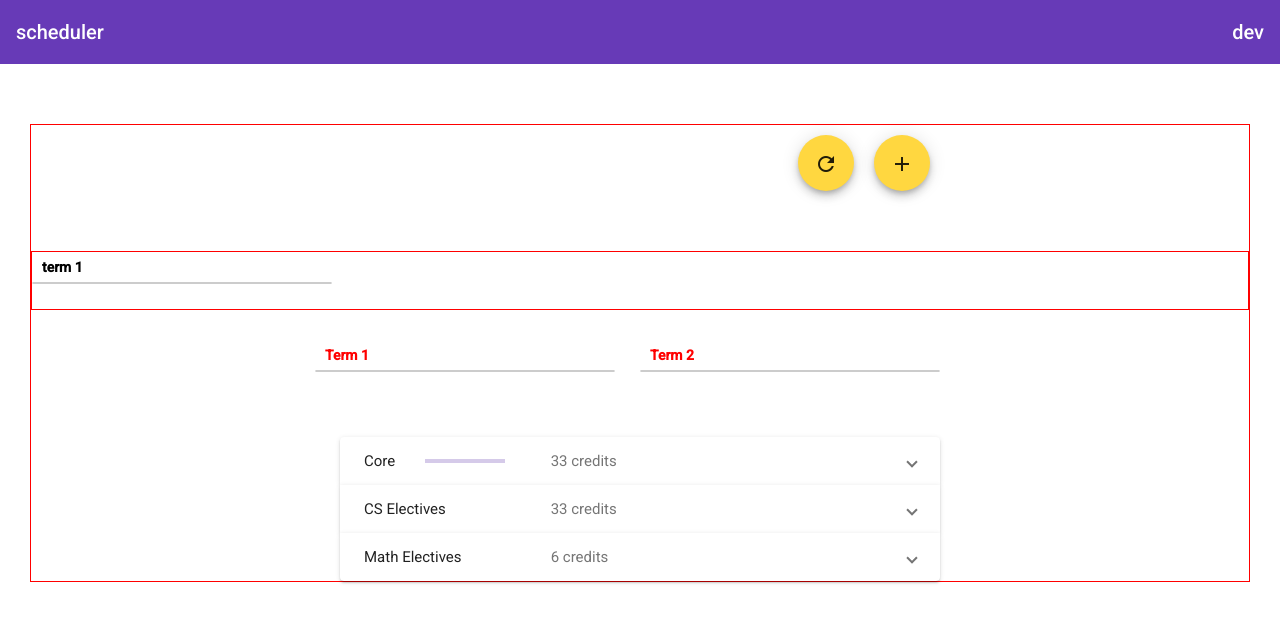
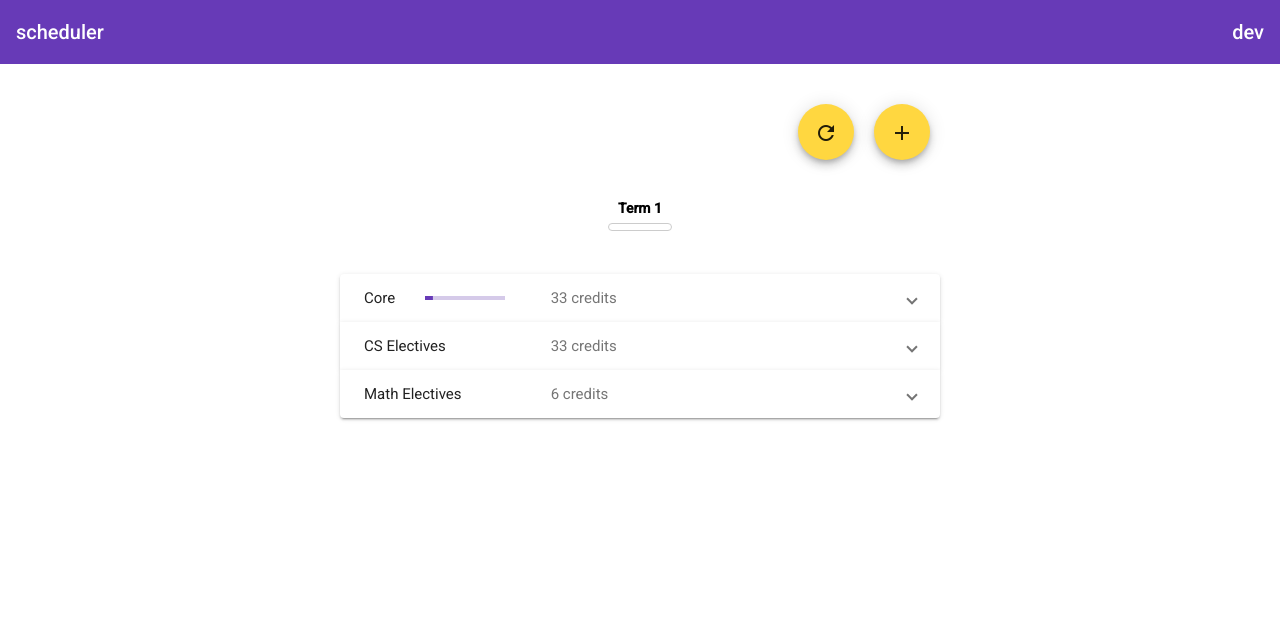
Before and after one commit to chapeI/soe, an Angular app: page / in a window 1280 px wide. Shown: the top 622 px of the page. Built offline with nearby package versions, Linux system fonts and the light colour scheme.

Commit message:
+addTerms()

```diff
--- a/src/app/scheduler/scheduler.component.css
+++ b/src/app/scheduler/scheduler.component.css
@@ -1,12 +1,13 @@
 .dragdrop-container {
-    width: 300px;
-    margin: 0 25px 25px 0;
-    display: inline-block;
-    vertical-align: top;
+  max-width: 100px;
+  margin: 0 5px;
+  padding: 3px;
   }
 
 .dragdrop-list {
+  padding: 3px;
   border: solid 1px #ccc;
+  text-align: center;
   border-radius: 4px;
   display: block;
 }
--- a/src/app/scheduler/scheduler.component.html
+++ b/src/app/scheduler/scheduler.component.html
@@ -11,41 +11,19 @@
   </div>
 </div>
 
-<div class="rb" style="display: flex;" >
-  <div *ngFor="let term of terms">
+<div class="rb" style="display: flex; justify-content: center;">
+  <div class="rb" style="display: flex;">
+   <div *ngFor="let term of terms, index as i">
       <div class="dragdrop-container">
-      <div style="font-weight: bold; padding: 5px 10px;">{{ term.name }}</div>
+        <div style="font-weight: bold; padding: 5px 10px; text-align: center;">Term {{i+1}}</div>
         <div
           cdkDropList
-        [cdkDropListData]=term.list
+          [cdkDropListData]=term.courses
           class="dragdrop-list"
           (cdkDropListDropped)="drop($event)">
-        <div class="dragdrop-box" *ngFor="let item of term.list" cdkDrag>{{item}}</div>
+          <div class="dragdrop-box" *ngFor="let item of term.courses" cdkDrag>{{item}}</div>
         </div>
       </div>
-  </div>
-</div>
-
-<div style="justify-content: center; display: flex;">
-  <div class="dragdrop-container">
-    <div style="font-weight: bold; padding: 5px 10px; color: red;">Term 1</div>
-    <div
-      cdkDropList
-      [cdkDropListData]="t1"
-      class="dragdrop-list"
-      (cdkDropListDropped)="drop($event)">
-      <div class="dragdrop-box" *ngFor="let item of t1" cdkDrag>{{item}}</div>
-    </div>
-  </div>
-
-  <div class="dragdrop-container">
-    <div style="font-weight: bold; padding: 5px 10px; color: red;">Term 2</div>
-    <div
-      cdkDropList
-      [cdkDropListData]="t2"
-      class="dragdrop-list"
-      (cdkDropListDropped)="drop($event)">
-      <div class="dragdrop-box" *ngFor="let item of t2" cdkDrag>{{item}}</div>
     </div>
   </div>
 
@@ -61,7 +39,7 @@
       <mat-expansion-panel-header>
         <mat-panel-title>
           Core
-          <mat-progress-bar [value]=t1.length*10></mat-progress-bar>
+          <mat-progress-bar [value]=10></mat-progress-bar>
         </mat-panel-title>
         <mat-panel-description>
           33 credits
--- a/src/app/scheduler/scheduler.component.ts
+++ b/src/app/scheduler/scheduler.component.ts
@@ -14,59 +14,77 @@ export class SchedulerComponent implements OnInit {
   maths: string[] = []
 
   terms = [
-    {'name': 'term 1', 'list': ['']},
+    {'courses': ['']},
   ]
-
-  t1: string[] = []
-  t2: string[] = []
 
   constructor(private localService: LocalService) { }
 
-  ngOnInit() { this.setupCalendarAndRequirements() }
+  ngOnInit() { this.setup() }
 
   addTerm() {
     this.terms.push(
-      {'name': 'term 2', 'list': ['systems']},
+      {'courses': ['']},
     )
+    this.saveUsersTerms()
+   }
+
+  saveUsersTerms() {
+    let stringed = JSON.stringify(this.terms)
+    this.localService.save('terms', stringed)
   }
 
-  setupCalendarAndRequirements() {
-    if(this.nullCalendar()) {
+  setup() {
+    if(this.noLocallySavedData()) {
       this.setDefaults()
     } else {
-      this.loadSavedData()
+      this.loadLocallySavedData()
     }
   }
 
-  nullCalendar(): boolean {
-    return (this.localService.get('t1') == null && this.localService.get('t2') == null)
+  loadLocallySavedData() {
+    this.loadUserDefinedTerms()
+    this.loadAdjustedRequirements()
   }
 
+  loadUserDefinedTerms(){
+    let parsed = JSON.parse(this.localService.get('terms'))
+    this.terms = parsed
+  }
+
+  noLocallySavedData(): boolean {
+    return (this.localService.get('terms') == null)
+  }
 
   drop(event: CdkDragDrop<string[]>) {
     transferArrayItem(event.previousContainer.data,
                       event.container.data,
                       event.previousIndex,
                       event.currentIndex);
-    this.persistLists()
+    this.persist()
   }
 
-  persistLists() {
-    this.localSave('t1', this.t1)
-    this.localSave('t2', this.t2)
-    this.localSave('core', this.core)
-    this.localSave('electives', this.electives)
-    this.localSave('maths', this.maths)
+  persist() {
+    this.saveUsersTerms()
+    this.save('core', this.core)
+    this.save('electives', this.electives)
+    this.save('maths', this.maths)
   }
 
-  localSave(name: string, list: string[]) {
+  save(name: string, list: string[]) {
     let stringifyd = JSON.stringify(list)
     this.localService.save(name, stringifyd)
   }
 
   setDefaults() {
-    this.t1 = [];
+    this.setTerm1()
+    this.setDefaultRequirements()
+  }
 
+  setTerm1() {
+    // variable definition does this by default
+  }
+
+  setDefaultRequirements() {
     this.core = [
       'Hardware',
       'OOP I',
@@ -109,22 +127,10 @@ export class SchedulerComponent implements OnInit {
 
   // SAVED DATA
 
-  loadSavedData() {
-    this.loadT1()
-    this.loadT2()
+  loadAdjustedRequirements() {
     this.loadCores()
     this.loadElectives()
     this.loadMaths()
-  }
-
-  loadT1(){
-    let parsed = JSON.parse(this.localService.get('t1'))
-    this.t1 = parsed
-  }
-
-  loadT2(){
-    let parsed = JSON.parse(this.localService.get('t2'))
-    this.t2 = parsed
   }
 
   loadCores(){
--- a/src/styles.css
+++ b/src/styles.css
@@ -3,7 +3,7 @@
 html, body { height: 100%; }
 body { margin: 0; font-family: Roboto, "Helvetica Neue", sans-serif; }
 
-.rb {
+.r {
     margin: 30px 0;
     border: 1px solid red;
 }
```
Lines whose indentation alone changed are shown as unchanged.
